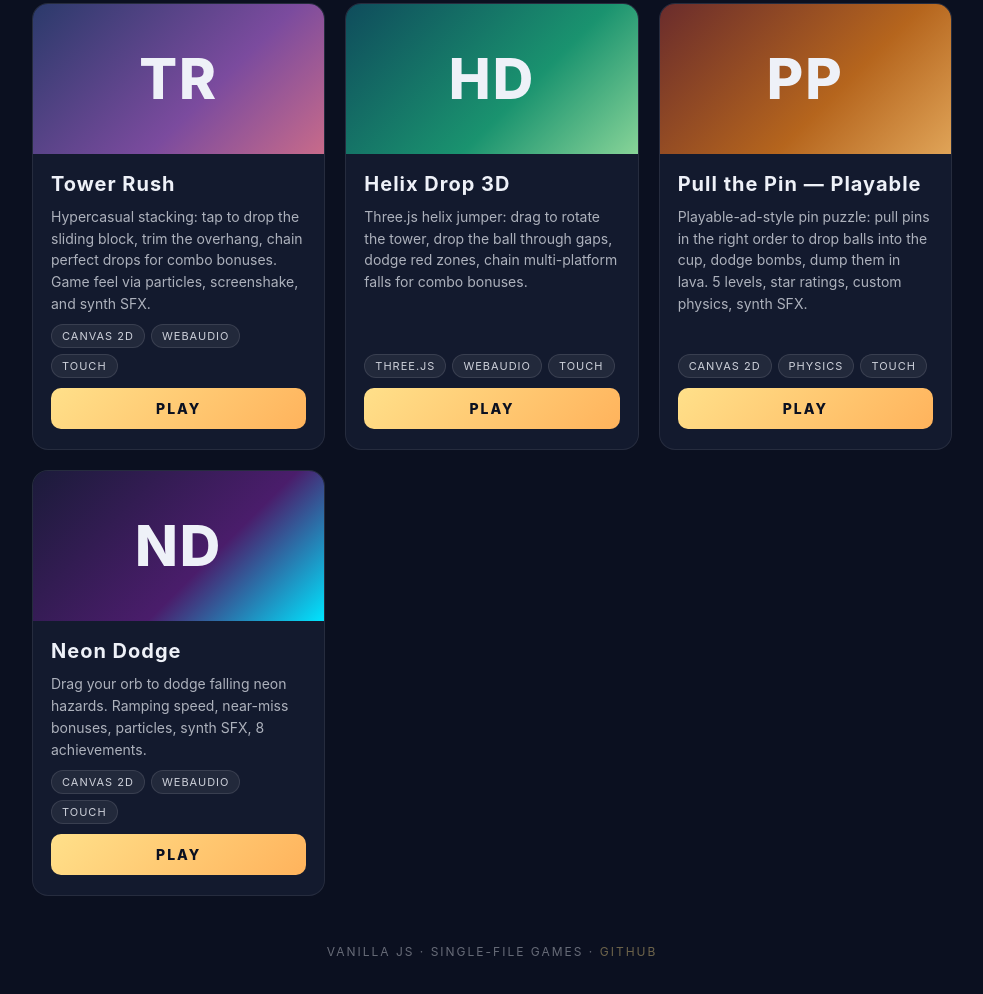
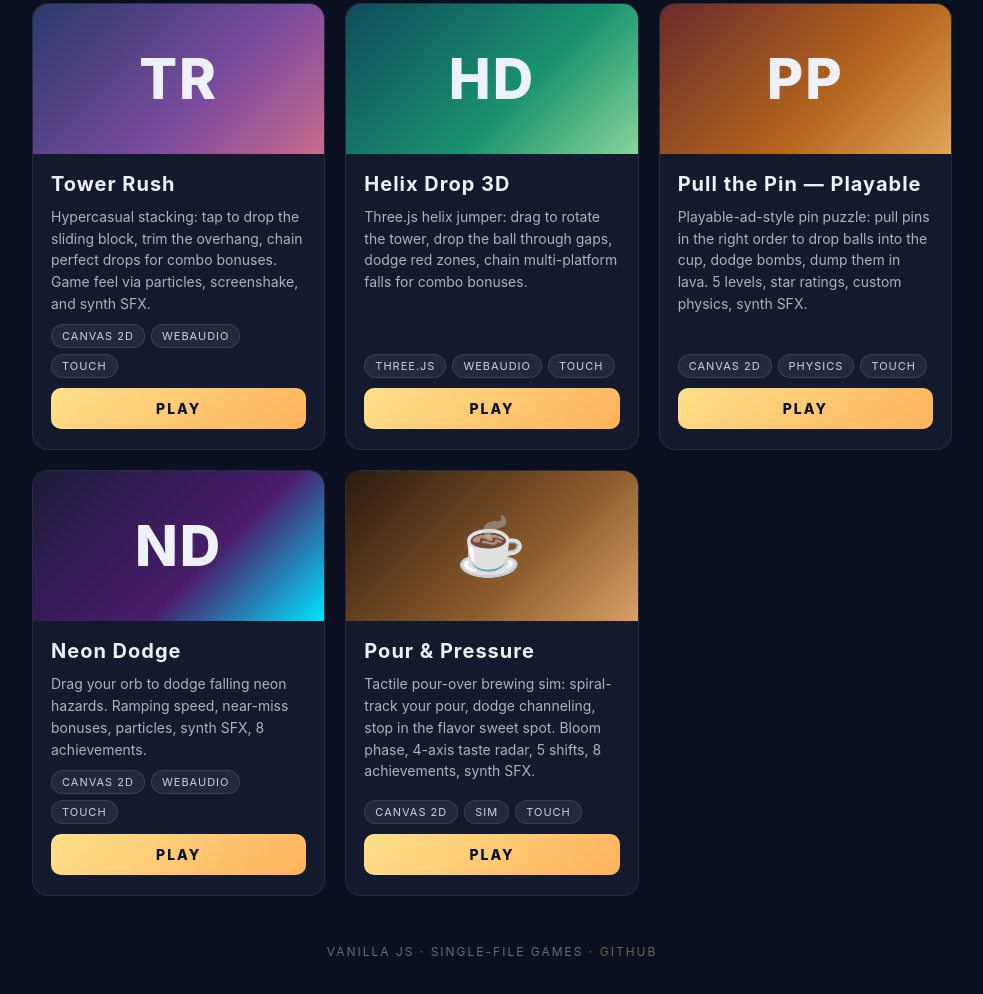
Before and after one commit to alamaby/html5-games, a plain HTML site: page index.html in a window 1280 px wide. Shown: the part 206-1200 px from the top of the page, without its empty margins (148-1131 px from the left). Drawn offline with Linux system fonts and the light colour scheme.

Commit message:
Landing page: add Pour & Pressure card

```diff
--- a/index.html
+++ b/index.html
@@ -23,6 +23,7 @@
   .thumb.helix { background:linear-gradient(135deg,#0f4c5c,#1a936f 60%,#88d498); }
   .thumb.pin   { background:linear-gradient(135deg,#6a2c2c,#b5651d 60%,#e0a458); }
   .thumb.neon  { background:linear-gradient(135deg,#1b1b3a,#4a1d6b 60%,#00e5ff); }
+  .thumb.pour  { background:linear-gradient(135deg,#2a1a0e,#8a5a2b 60%,#d9a066); }
   .thumb.soon  { filter:grayscale(.7) brightness(.6); }
   .body { padding:18px 18px 20px; display:flex; flex-direction:column; gap:10px; flex:1; }
   .body h2 { font-size:20px; letter-spacing:1px; }
@@ -94,6 +95,18 @@
         <a class="btn" href="neon-dodge/">PLAY</a>
       </div>
     </div>
+
+    <div class="card live">
+      <div class="thumb pour">☕</div>
+      <div class="body">
+        <h2>Pour &amp; Pressure</h2>
+        <p>Tactile pour-over brewing sim: spiral-track your pour, dodge channeling,
+           stop in the flavor sweet spot. Bloom phase, 4-axis taste radar, 5 shifts,
+           8 achievements, synth SFX.</p>
+        <div class="tags"><span>CANVAS 2D</span><span>SIM</span><span>TOUCH</span></div>
+        <a class="btn" href="pour-pressure/">PLAY</a>
+      </div>
+    </div>
   </div>
 
   <footer>
```
